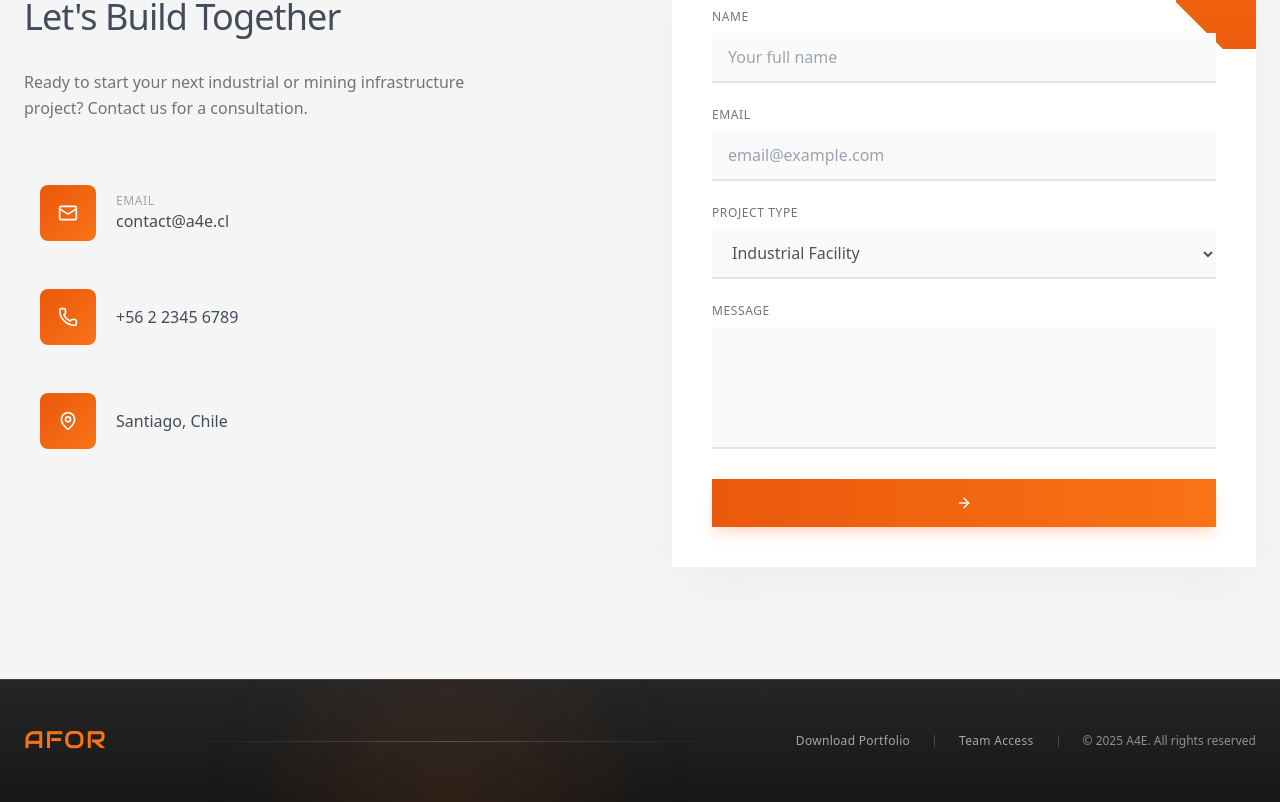
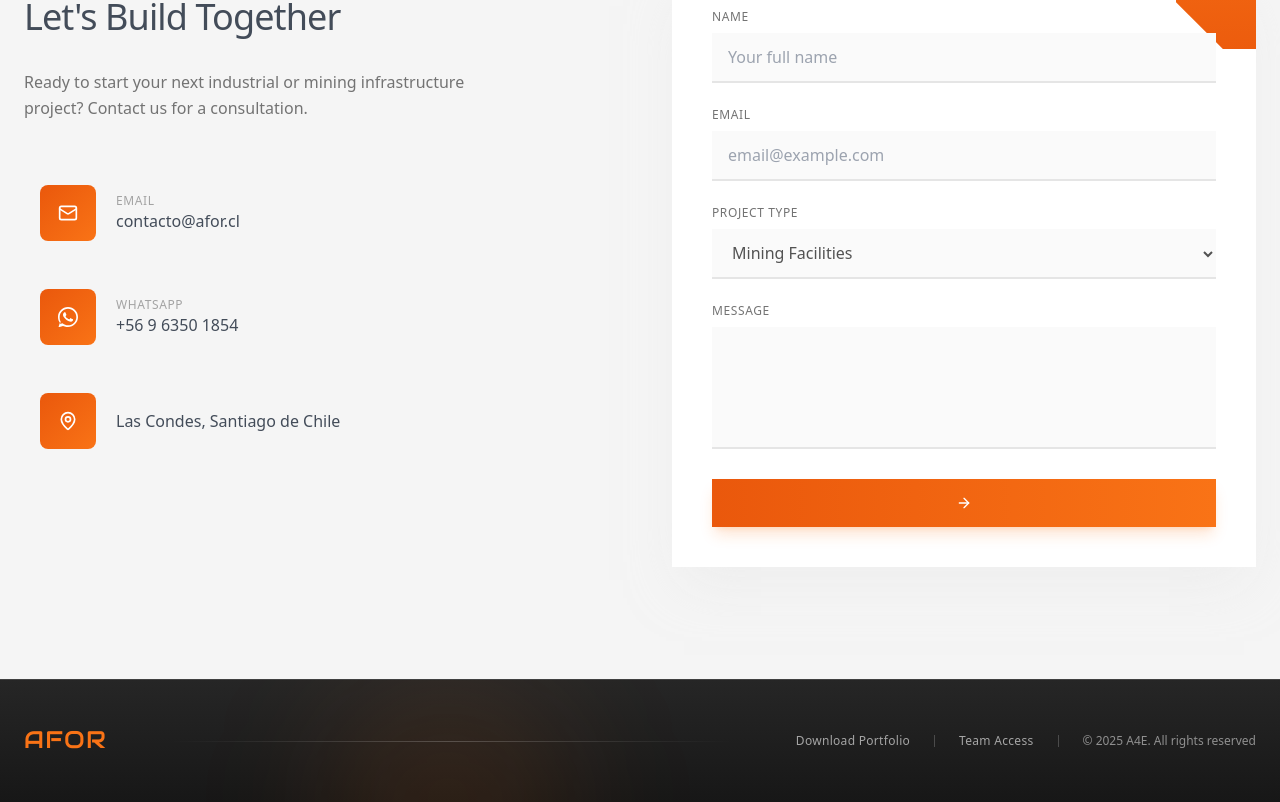
Before and after one commit to sevizcarra/a4e-website, a Next.js app: page / in a window 1280 px wide. Shown: the part 5870-6672 px from the top of the page. Built offline with nearby package versions, Linux system fonts and the light colour scheme.

Commit message:
Update contact: project types, email, WhatsApp, location

```diff
--- a/app/page.js
+++ b/app/page.js
@@ -112,11 +112,10 @@
     formPlaceholderEmail: 'correo@ejemplo.com',
     formPlaceholderMessage: 'Cuéntenos sobre su proyecto...',
     formProjectTypes: [
-      'Instalación Industrial',
-      'Infraestructura Minera',
-      'Salas de Control',
-      'Expansión de Planta',
-      'Otro'
+      'Mining Facilities',
+      'Industrial Facilities',
+      'Plot Plan for Processes and Facilities',
+      'Others'
     ],
     submitMessage: 'Enviar Mensaje',
         intranet: 'Acceso Equipo',
@@ -182,11 +181,10 @@
     formPlaceholderEmail: 'email@example.com',
     formPlaceholderMessage: 'Tell us about your project...',
     formProjectTypes: [
-      'Industrial Facility',
-      'Mining Infrastructure',
-      'Control Rooms',
-      'Plant Expansion',
-      'Other'
+      'Mining Facilities',
+      'Industrial Facilities',
+      'Plot Plan for Processes and Facilities',
+      'Others'
     ],
     submitMessage: 'Send Message',
         intranet: 'Team Access',
@@ -252,11 +250,10 @@
     formPlaceholderEmail: 'email@exemplo.com',
     formPlaceholderMessage: 'Conte-nos sobre seu projeto...',
     formProjectTypes: [
-      'Instalação Industrial',
-      'Infraestrutura de Mineração',
-      'Salas de Controle',
-      'Expansão de Planta',
-      'Outro'
+      'Mining Facilities',
+      'Industrial Facilities',
+      'Plot Plan for Processes and Facilities',
+      'Others'
     ],
     submitMessage: 'Enviar Mensagem',
         intranet: 'Acesso da Equipe',
@@ -322,11 +319,10 @@
     formPlaceholderEmail: 'email@example.com',
     formPlaceholderMessage: '告诉我们您的项目...',
     formProjectTypes: [
-      '工业设施',
-      '采矿基础设施',
-      '控制室',
-      '工厂扩建',
-      '其他'
+      'Mining Facilities',
+      'Industrial Facilities',
+      'Plot Plan for Processes and Facilities',
+      'Others'
     ],
     submitMessage: '发送消息',
         intranet: '团队访问',
@@ -823,9 +819,9 @@
   const [hoveredItem, setHoveredItem] = useState(null);
 
   const contactItems = [
-    { icon: Mail, label: t.formEmail, value: 'contact@a4e.cl' },
-    { icon: Phone, label: t.phone, value: '+56 2 2345 6789' },
-    { icon: MapPin, label: t.location, value: 'Santiago, Chile' }
+    { icon: Mail, label: t.formEmail, value: 'contacto@afor.cl' },
+    { icon: 'whatsapp', label: 'WhatsApp', value: '+56 9 6350 1854', link: 'https://wa.me/56963501854' },
+    { icon: MapPin, label: t.location, value: 'Las Condes, Santiago de Chile' }
   ];
 
   return (
@@ -858,7 +854,7 @@
                 <div className={`absolute inset-0 bg-gradient-to-br from-orange-600 to-orange-500 transition-all duration-500 ${
                   hoveredItem === i ? 'rotate-6 rounded-xl' : 'rotate-0 rounded-lg'
                 }`} />
-                <item.icon className="w-5 h-5 text-white relative z-10" />
+                {item.icon === 'whatsapp' ? <svg className="w-5 h-5 text-white relative z-10" fill="currentColor" viewBox="0 0 24 24"><path d="M17.472 14.382c-.297-.149-1.758-.867-2.03-.967-.273-.099-.471-.148-.67.15-.197.297-.767.966-.94 1.164-.173.199-.347.223-.644.075-.297-.15-1.255-.463-2.39-1.475-.883-.788-1.48-1.761-1.653-2.059-.173-.297-.018-.458.13-.606.134-.133.298-.347.446-.52.149-.174.198-.298.298-.497.099-.198.05-.371-.025-.52-.075-.149-.669-1.612-.916-2.207-.242-.579-.487-.5-.669-.51-.173-.008-.371-.01-.57-.01-.198 0-.52.074-.792.372-.272.297-1.04 1.016-1.04 2.479 0 1.462 1.065 2.875 1.213 3.074.149.198 2.096 3.2 5.077 4.487.709.306 1.262.489 1.694.625.712.227 1.36.195 1.871.118.571-.085 1.758-.719 2.006-1.413.248-.694.248-1.289.173-1.413-.074-.124-.272-.198-.57-.347z"/><path d="M12 0C5.373 0 0 5.373 0 12c0 2.625.846 5.059 2.284 7.034L.789 23.492a.5.5 0 00.627.616l4.584-1.208A11.953 11.953 0 0012 24c6.627 0 12-5.373 12-12S18.627 0 12 0zm0 22c-2.339 0-4.508-.793-6.235-2.126l-.436-.347-2.858.753.766-2.797-.379-.604A9.935 9.935 0 012 12C2 6.486 6.486 2 12 2s10 4.486 10 10-4.486 10-10 10z"/></svg> : <item.icon className="w-5 h-5 text-white relative z-10" />}
               </div>
 
               <div className={`transition-all duration-300 ${hoveredItem === i ? 'translate-x-2' : ''}`}>
@@ -867,7 +863,7 @@
                 }`}>{item.label}</span>
                 <span className={`font-light transition-colors duration-300 ${
                   hoveredItem === i ? 'text-orange-600' : 'text-[#434c59]'
-                }`}>{item.value}</span>
+                }`}>{item.link ? <a href={item.link} target="_blank" rel="noopener noreferrer" className="hover:text-orange-400 transition-colors">{item.value}</a> : item.value}</span>
               </div>
 
               <ArrowRight className={`w-4 h-4 ml-auto transition-all duration-300 ${
```
